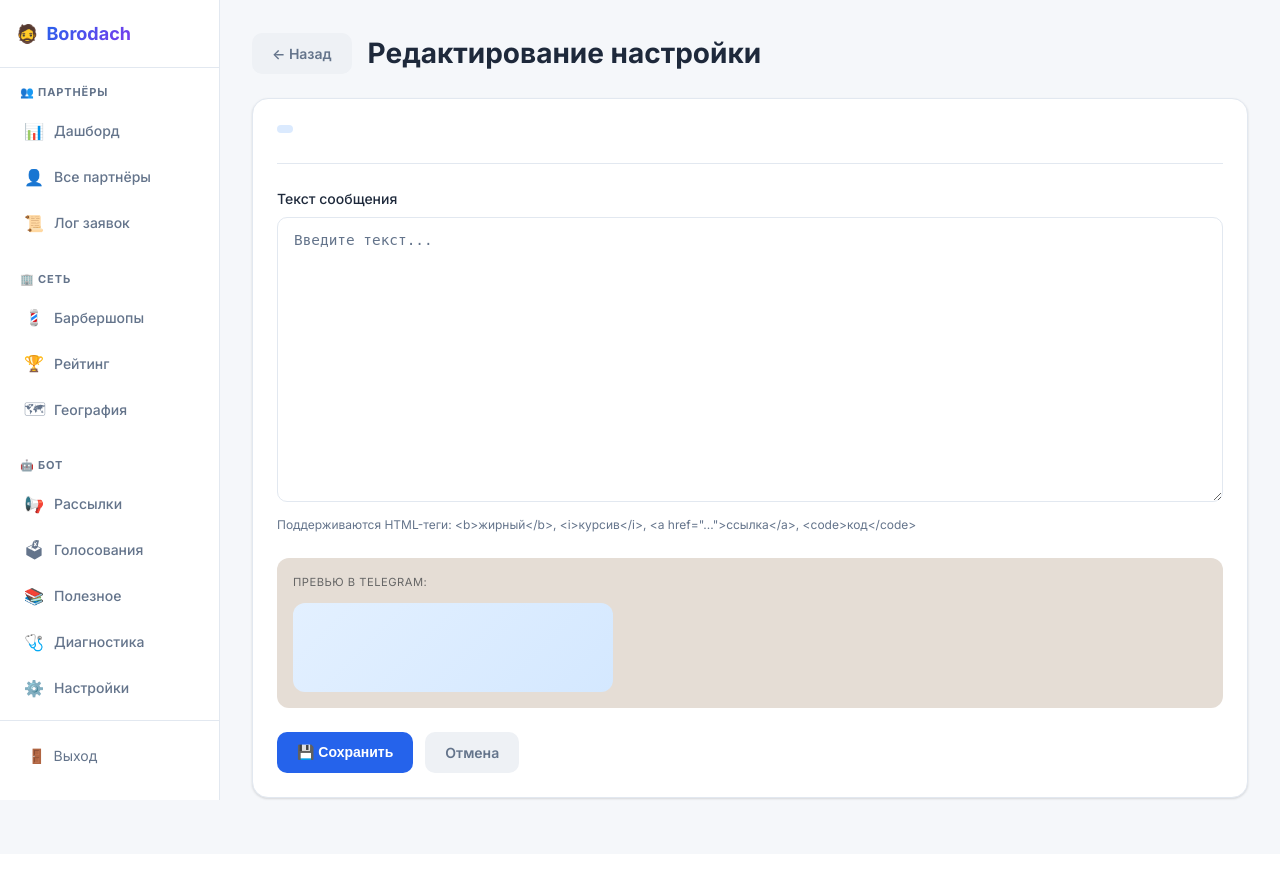
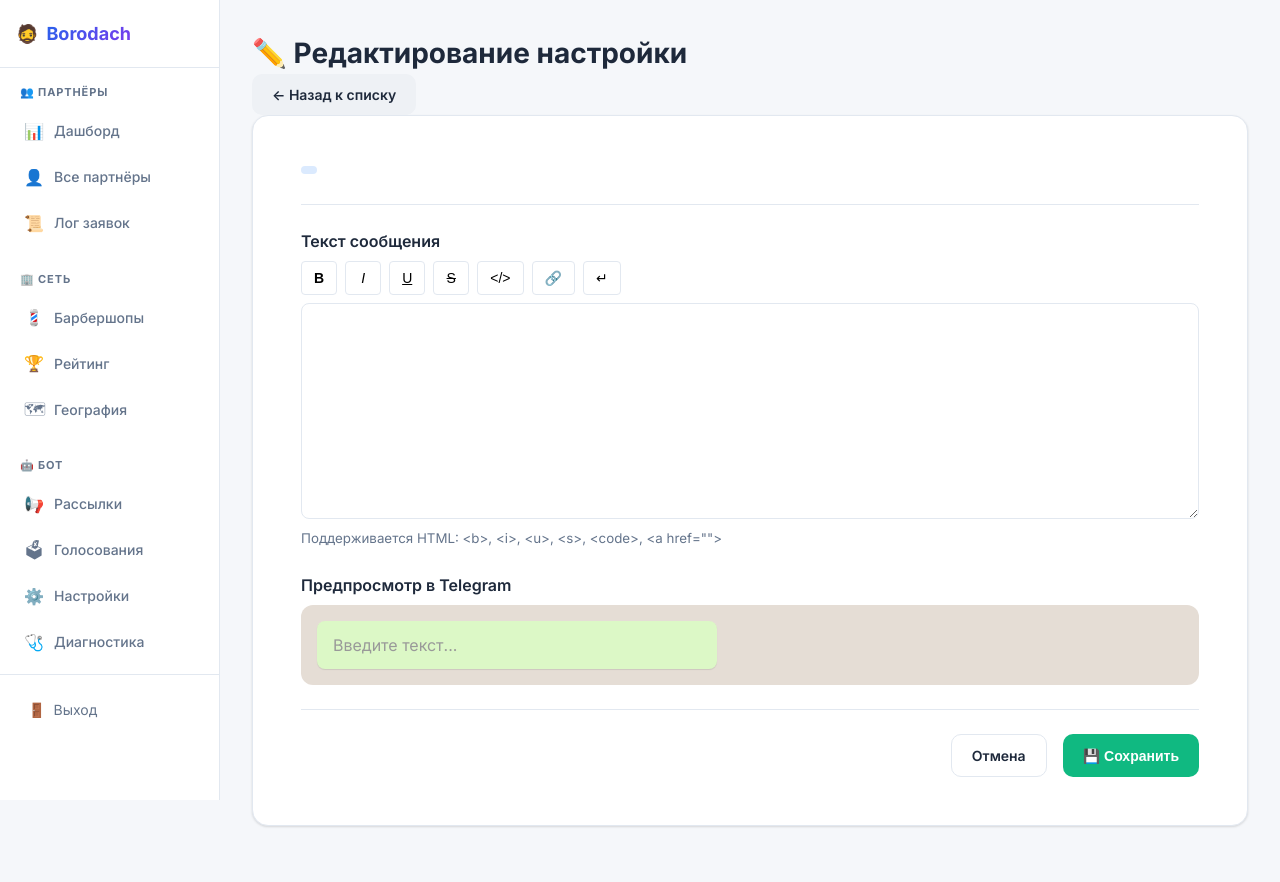
Before and after one commit to VGUROV050/borodach-franchise-bot, a FastAPI app: template admin/templates/edit_bot_setting.html in a window 1280 px wide. Before the commit the page ends 800 px from the top, so only its background shows below. Run offline with FastAPI, Linux system fonts and the light colour scheme; the template is opened without the code that fills it, so the values that code supplies are empty.

Commit message:
feat: unify bot settings UI with tabs navigation
- Add tabs to switch between Contact button and Department buttons settings
- Add rich text editor with toolbar and live preview for Contact button
- Update sidebar to single Settings entry
- Consistent UI style across all settings pages

```diff
--- a/admin/templates/base.html
+++ b/admin/templates/base.html
@@ -564,18 +564,13 @@
                         </a>
                     </li>
                     <li>
-                        <a href="/useful-info" class="{% if '/useful-info' in request.url.path %}active{% endif %}">
-                            <span class="nav-icon">📚</span> Полезное
+                        <a href="/bot-settings" class="{% if '/bot-settings' in request.url.path or '/useful-info' in request.url.path %}active{% endif %}">
+                            <span class="nav-icon">⚙️</span> Настройки
                         </a>
                     </li>
                     <li>
                         <a href="/diagnostics" class="{% if '/diagnostics' in request.url.path %}active{% endif %}">
                             <span class="nav-icon">🩺</span> Диагностика
-                        </a>
-                    </li>
-                    <li>
-                        <a href="/bot-settings" class="{% if '/bot-settings' in request.url.path %}active{% endif %}">
-                            <span class="nav-icon">⚙️</span> Настройки
                         </a>
                     </li>
                 </ul>
--- a/admin/templates/edit_bot_setting.html
+++ b/admin/templates/edit_bot_setting.html
@@ -4,11 +4,15 @@
 
 {% block content %}
 <div class="page-header">
-    <a href="/bot-settings" class="btn btn-secondary">← Назад</a>
-    <h1 class="page-title" style="margin-left: 1rem;">Редактирование настройки</h1>
+    <h1 class="page-title">✏️ Редактирование настройки</h1>
+    <a href="/bot-settings" class="btn">← Назад к списку</a>
 </div>
 
 <div class="card">
+    <form method="post" action="/bot-settings/{{ setting.key }}/edit">
+        <div style="padding: 1.5rem; display: grid; gap: 1.5rem;">
+
+            <!-- Информация о настройке -->
             <div class="setting-info">
                 <div class="setting-key">{{ setting.key }}</div>
                 {% if setting.description %}
@@ -16,47 +20,66 @@
                 {% endif %}
             </div>
 
-    <form method="post" action="/bot-settings/{{ setting.key }}/edit">
-        <div class="form-group">
-            <label class="form-label">Текст сообщения</label>
-            <textarea
-                name="value"
-                class="form-input"
-                rows="12"
-                placeholder="Введите текст..."
-                required
-            >{{ setting.value }}</textarea>
-            <div class="form-hint">
-                Поддерживаются HTML-теги: &lt;b&gt;жирный&lt;/b&gt;, &lt;i&gt;курсив&lt;/i&gt;,
-                &lt;a href="..."&gt;ссылка&lt;/a&gt;, &lt;code&gt;код&lt;/code&gt;
-            </div>
+            <!-- Сообщение с тулбаром -->
+            <div>
+                <label style="display: block; margin-bottom: 0.5rem; font-weight: 600;">Текст сообщения</label>
+
+                <!-- Toolbar -->
+                <div style="display: flex; gap: 0.5rem; margin-bottom: 0.5rem; flex-wrap: wrap;">
+                    <button type="button" onclick="wrapText('b')" class="format-btn" title="Жирный">
+                        <b>B</b>
+                    </button>
+                    <button type="button" onclick="wrapText('i')" class="format-btn" title="Курсив">
+                        <i>I</i>
+                    </button>
+                    <button type="button" onclick="wrapText('u')" class="format-btn" title="Подчёркнутый">
+                        <u>U</u>
+                    </button>
+                    <button type="button" onclick="wrapText('s')" class="format-btn" title="Зачёркнутый">
+                        <s>S</s>
+                    </button>
+                    <button type="button" onclick="wrapText('code')" class="format-btn" title="Код">
+                        &lt;/&gt;
+                    </button>
+                    <button type="button" onclick="insertLink()" class="format-btn" title="Ссылка">
+                        🔗
+                    </button>
+                    <button type="button" onclick="insertNewline()" class="format-btn" title="Новая строка">
+                        ↵
+                    </button>
                 </div>
 
-        <div class="preview-section">
-            <div class="preview-title">Превью в Telegram:</div>
-            <div class="telegram-preview">
-                <div class="telegram-bubble" id="preview-bubble">
-                    {{ setting.value | safe }}
+                <textarea id="message_text" name="value" required
+                          rows="10" style="width: 100%; padding: 0.75rem; border: 1px solid var(--border); border-radius: 8px; font-size: 1rem; font-family: monospace; resize: vertical;">{{ setting.value }}</textarea>
+
+                <small style="color: var(--text-muted);">Поддерживается HTML: &lt;b&gt;, &lt;i&gt;, &lt;u&gt;, &lt;s&gt;, &lt;code&gt;, &lt;a href=""&gt;</small>
+            </div>
+
+            <!-- Предпросмотр -->
+            <div>
+                <label style="display: block; margin-bottom: 0.5rem; font-weight: 600;">Предпросмотр в Telegram</label>
+                <div id="preview" style="background: #e5ddd5; padding: 1rem; border-radius: 12px; min-height: 60px;">
+                    <div style="background: #dcf8c6; padding: 0.75rem 1rem; border-radius: 8px; max-width: 400px; word-wrap: break-word; box-shadow: 0 1px 1px rgba(0,0,0,0.1);">
+                        <div id="preview-content" style="white-space: pre-wrap; line-height: 1.5;"></div>
                     </div>
                 </div>
             </div>
 
-        <div class="form-actions">
-            <button type="submit" class="btn btn-primary">💾 Сохранить</button>
-            <a href="/bot-settings" class="btn btn-secondary">Отмена</a>
+            <!-- Кнопки -->
+            <div style="display: flex; gap: 1rem; justify-content: flex-end; border-top: 1px solid var(--border); padding-top: 1.5rem;">
+                <a href="/bot-settings" class="btn" style="background: var(--card-bg); border: 1px solid var(--border);">
+                    Отмена
+                </a>
+                <button type="submit" class="btn btn-success">
+                    💾 Сохранить
+                </button>
+            </div>
         </div>
     </form>
 </div>
 
 <style>
-.page-header {
-    display: flex;
-    align-items: center;
-    margin-bottom: 1.5rem;
-}
-
 .setting-info {
-    margin-bottom: 1.5rem;
     padding-bottom: 1rem;
     border-bottom: 1px solid var(--border);
 }
@@ -77,75 +100,68 @@
     font-size: 0.875rem;
 }
 
-.form-group {
-    margin-bottom: 1.5rem;
+.format-btn {
+    padding: 0.5rem 0.75rem;
+    background: var(--card-bg);
+    border: 1px solid var(--border);
+    border-radius: 4px;
+    cursor: pointer;
+    font-size: 0.875rem;
+    min-width: 36px;
+    transition: all 0.2s;
 }
 
-.form-input {
-    width: 100%;
-    padding: 0.75rem 1rem;
-    border: 1.5px solid var(--border);
-    border-radius: 10px;
-    font-size: 0.9rem;
-    font-family: monospace;
-    line-height: 1.5;
-    resize: vertical;
-}
-
-.form-input:focus {
-    outline: none;
-    border-color: var(--accent);
-    box-shadow: 0 0 0 3px var(--accent-light);
-}
-
-.form-hint {
-    font-size: 0.75rem;
-    color: var(--text-muted);
-    margin-top: 0.5rem;
-}
-
-.preview-section {
-    background: #e5ddd5;
-    border-radius: 12px;
-    padding: 1rem;
-    margin-bottom: 1.5rem;
-}
-
-.preview-title {
-    font-size: 0.7rem;
-    text-transform: uppercase;
-    color: #666;
-    margin-bottom: 0.75rem;
-    letter-spacing: 0.5px;
-}
-
-.telegram-preview {
-    max-width: 320px;
-}
-
-.telegram-bubble {
-    background: linear-gradient(135deg, #e3f0ff 0%, #d4e8ff 100%);
-    padding: 0.75rem 1rem;
-    border-radius: 12px;
-    font-size: 0.9rem;
-    line-height: 1.5;
-    white-space: pre-wrap;
-    word-break: break-word;
-}
-
-.form-actions {
-    display: flex;
-    gap: 0.75rem;
+.format-btn:hover {
+    background: var(--primary);
+    color: white;
+    border-color: var(--primary);
 }
 </style>
 
 <script>
-// Live preview
-const textarea = document.querySelector('textarea[name="value"]');
-const preview = document.getElementById('preview-bubble');
+const textarea = document.getElementById('message_text');
+const preview = document.getElementById('preview-content');
 
-textarea.addEventListener('input', function() {
-    preview.innerHTML = this.value;
-});
+function updatePreview() {
+    let text = textarea.value;
+    preview.innerHTML = text || '<span style="color: #999;">Введите текст...</span>';
+}
+
+textarea.addEventListener('input', updatePreview);
+updatePreview();
+
+function wrapText(tag) {
+    const start = textarea.selectionStart;
+    const end = textarea.selectionEnd;
+    const selectedText = textarea.value.substring(start, end);
+    const replacement = `<${tag}>${selectedText}</${tag}>`;
+
+    textarea.value = textarea.value.substring(0, start) + replacement + textarea.value.substring(end);
+    textarea.focus();
+    textarea.setSelectionRange(start + tag.length + 2, start + tag.length + 2 + selectedText.length);
+    updatePreview();
+}
+
+function insertLink() {
+    const url = prompt('Введите URL (например: https://t.me/username):');
+    if (!url) return;
+
+    const start = textarea.selectionStart;
+    const end = textarea.selectionEnd;
+    const selectedText = textarea.value.substring(start, end) || 'текст ссылки';
+    const replacement = `<a href="${url}">${selectedText}</a>`;
+
+    textarea.value = textarea.value.substring(0, start) + replacement + textarea.value.substring(end);
+    textarea.focus();
+    updatePreview();
+}
+
+function insertNewline() {
+    const start = textarea.selectionStart;
+    textarea.value = textarea.value.substring(0, start) + '\n' + textarea.value.substring(start);
+    textarea.focus();
+    textarea.setSelectionRange(start + 1, start + 1);
+    updatePreview();
+}
 </script>
 {% endblock %}
```
Also changed, not shown: admin/templates/bot_settings.html (+71 -26 lines), admin/templates/department_buttons.html (+40 -3 lines). Lines whose indentation alone changed are shown as unchanged.
